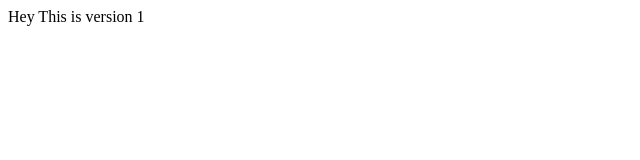
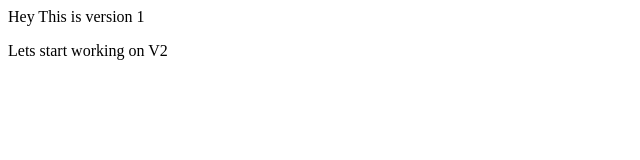
Before and after one commit to Shivam26-2002/Demo-repo1, a plain HTML site: page index.html in a window 1280 px wide. Shown: the whole page, without its empty margins (0-640 px from the left). Drawn offline with Linux system fonts and the light colour scheme.

Commit message:
Thinking to make version 2

```diff
--- a/index.html
+++ b/index.html
@@ -7,6 +7,7 @@
     <title>Version 1</title>
 </head>
 <body>
-    Hey This is version 1
+    <h>Hey This is version 1</h>
+    <p>Lets start working on V2</p>
 </body>
 </html>
```
